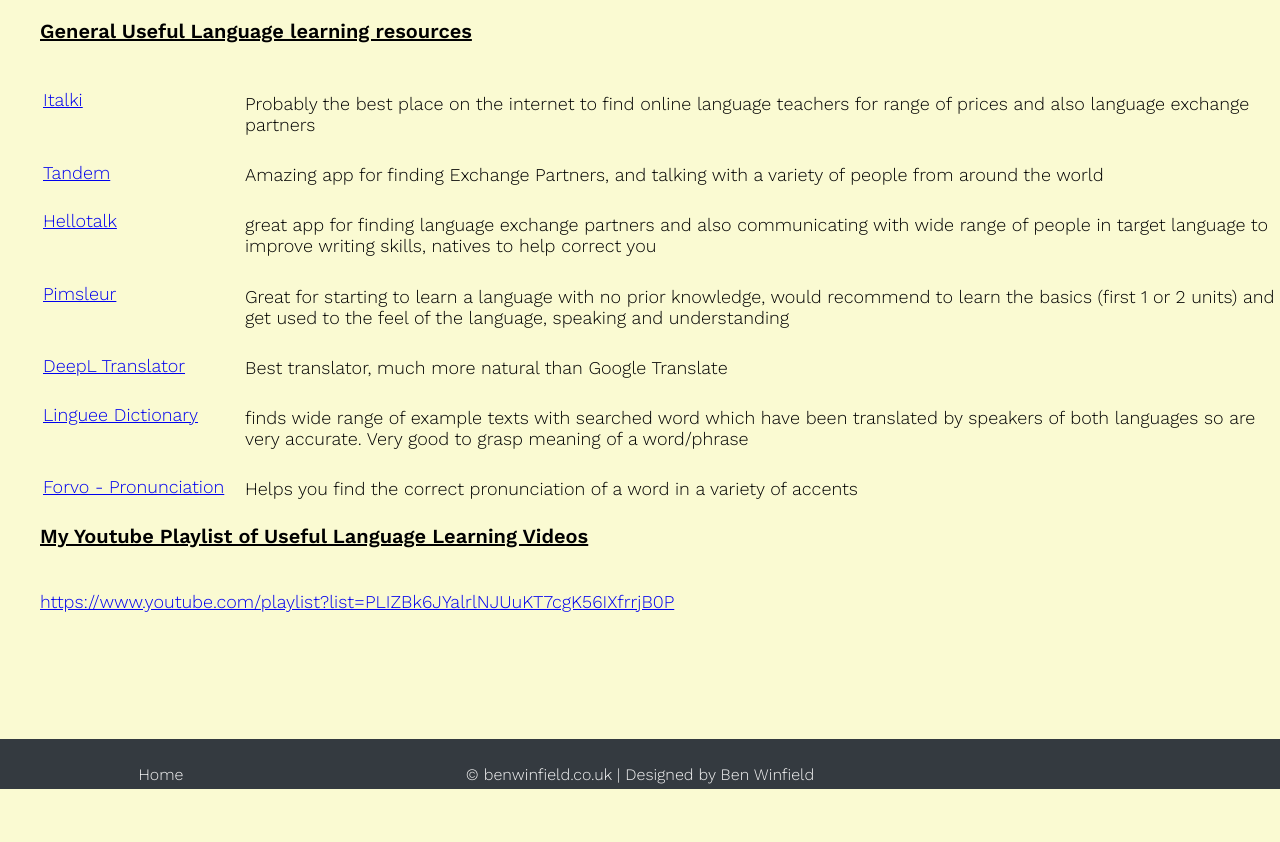
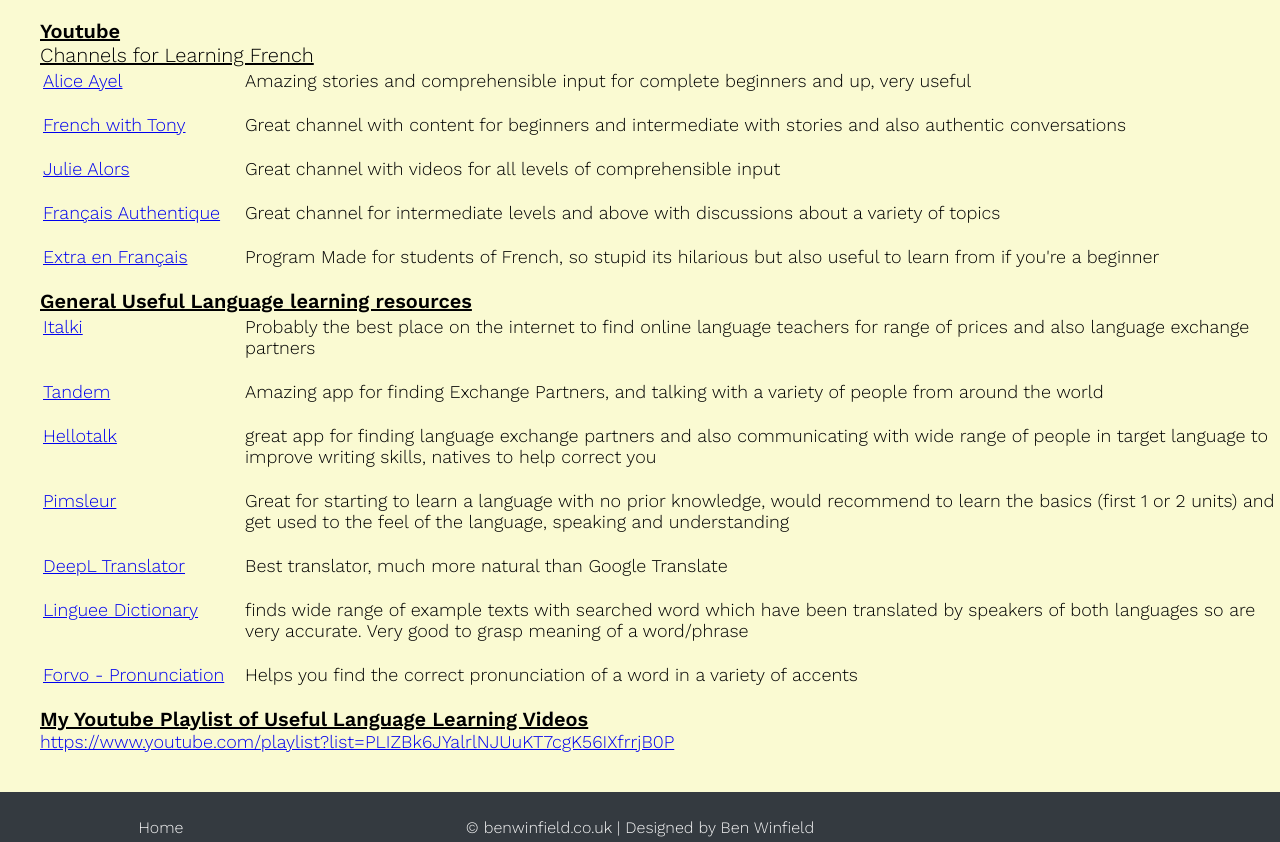
Before and after one commit to ben53515/benw-website, a plain HTML site: page resources/french.html in a window 1280 px wide. Shown: the part 61-903 px from the top of the page. Before the commit the page ends 850 px from the top, so only its background shows below. Drawn offline with nearby package versions, Linux system fonts and the light colour scheme.

Commit message:
updated resources

```diff
--- a/css/sheet.css
+++ b/css/sheet.css
@@ -15,7 +15,6 @@ html, body {
 .content {
   background-blend-mode: multiply;
   background-size: cover;
-  display: grid;
   padding-top:80px;
   min-height: 100%;
 }
@@ -25,12 +24,20 @@ html, body {
   padding-left:40px;
   font-size: 20px;
   text-decoration: underline;
+
 }
 
 .maintext{
   margin:0;
   font-size: 18px;
   padding-left:40px;
+}
+
+.paragraphtext {
+  margin:0;
+  padding-left:40px;
+  font-size: 20px;
+  text-decoration: none;
 }
 
 .maintext p{
--- a/resources/french.html
+++ b/resources/french.html
@@ -33,6 +33,30 @@
 
         <div class="content">
 
+            <h2 class="subtitle">Youtube</h2>
+            <p class="subtitle">Channels for Learning French</p>
+            <table class="maintext">
+                <tr>
+                    <td class="table-link"><a href="https://www.youtube.com/channel/UCbC9Utt1c6UXRqWw2lOTCBg" target="_blank">Alice Ayel</a></td>
+                    <td><p>Amazing stories and comprehensible input for complete beginners and up, very useful</p></td>
+                </tr>
+                <tr>
+                    <td class="table-link"><a href="https://www.youtube.com/channel/UC-8POjZ30a3YD63Gys0wWNA" target="_blank">French with Tony</a></td>
+                    <td><p>Great channel with content for beginners and intermediate with stories and also authentic conversations</p></td>
+                </tr>
+                <tr>
+                    <td class="table-link"><a href="https://www.youtube.com/channel/UCVJJy6MLOtSJQebC86L7SDw" target="_blank">Julie Alors</a></td>
+                    <td><p>Great channel with videos for all levels of comprehensible input</p></td>
+                </tr>
+                <tr>
+                    <td class="table-link"><a href="https://www.youtube.com/channel/UCQpM25U6iqaRSO-SZxd5oDw" target="_blank">Français Authentique</a></td>
+                    <td><p>Great channel for intermediate levels and above with discussions about a variety of topics</p></td>
+                </tr>
+                <tr>
+                    <td class="table-link"><a href="https://www.youtube.com/playlist?list=PLhAxKCm7GPvi1fmbLUbhYhQcLGTZ2Fqwq" target="_blank">Extra en Français</a></td>
+                    <td><p>Program Made for students of French, so stupid its hilarious but also useful to learn from if you're a beginner</p></td>
+                </tr>
+            </table>
 
             <h2 class="subtitle">General Useful Language learning resources</h2>
             <table class="maintext">
```
Also changed, not shown: about.html (+2 -1 lines), resources/mandarin.html (+4 -0 lines), videos.html (+1 -1 lines).
